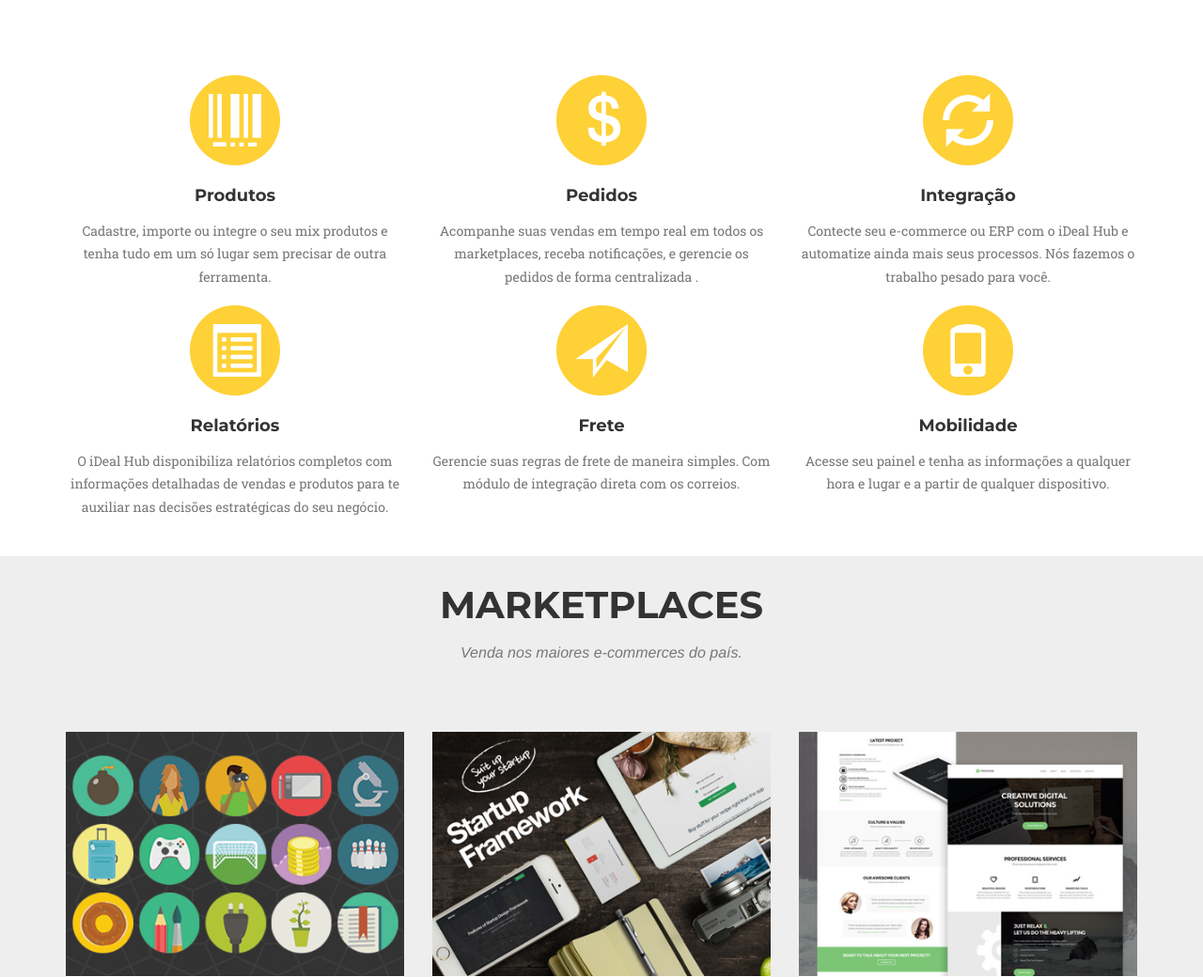
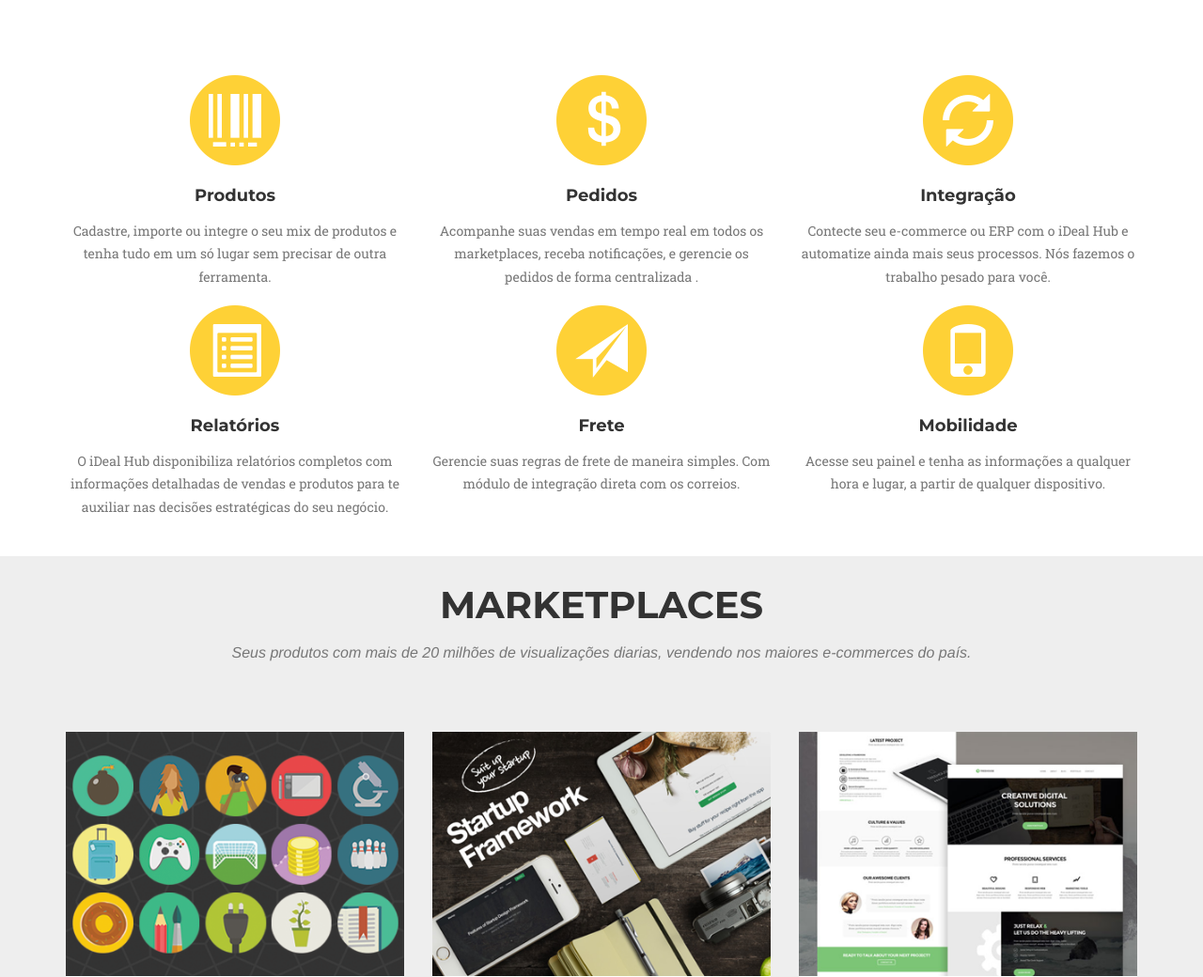
Before and after one commit to aneto/idealhub-home, a PHP site: page / in a window 1280 px wide. Shown: the part 1233-2273 px from the top of the page at 94% size. Run offline with PHP 8.4, Linux system fonts and the light colour scheme; some libraries are stand-ins or nearby versions; some web fonts are replaced.

Commit message:
ajustes textos
ajustei alguns erros de concordancia

```diff
--- a/pages/marketplaces.php
+++ b/pages/marketplaces.php
@@ -3,7 +3,7 @@
             <div class="row">
                 <div class="col-lg-12 text-center">
                     <h2 class="section-heading">Marketplaces</h2>
-                    <h3 class="section-subheading text-muted">Venda nos maiores e-commerces do país.</h3>
+                    <h3 class="section-subheading text-muted">Seus produtos com mais de 20 milhões de visualizações diarias, vendendo nos maiores e-commerces do país.</h3>
                 </div>
             </div>
             <div class="row">
--- a/pages/recursos.php
+++ b/pages/recursos.php
@@ -25,7 +25,7 @@
                         <i class="glyphicon glyphicon-barcode fa-stack-1x fa-inverse"></i>
                     </span>
                     <h4 class="service-heading">Produtos</h4>
-                    <p class="text-muted">Cadastre, importe ou integre o seu mix produtos e tenha tudo em um só lugar sem precisar de outra ferramenta. </p>
+                    <p class="text-muted">Cadastre, importe ou integre o seu mix de produtos e tenha tudo em um só lugar sem precisar de outra ferramenta. </p>
                 </div>
                 <div class="col-md-4">
                     <span class="fa-stack fa-4x">
@@ -67,7 +67,7 @@
                         <i class="glyphicon glyphicon-phone fa-stack-1x fa-inverse"></i>
                     </span>
                     <h4 class="service-heading">Mobilidade</h4>
-                    <p class="text-muted">Acesse seu painel e tenha as informações a qualquer hora e lugar e a partir de qualquer dispositivo.</p>
+                    <p class="text-muted">Acesse seu painel e tenha as informações a qualquer hora e lugar, a partir de qualquer dispositivo.</p>
                 </div>
             </div>
         </div>
```
